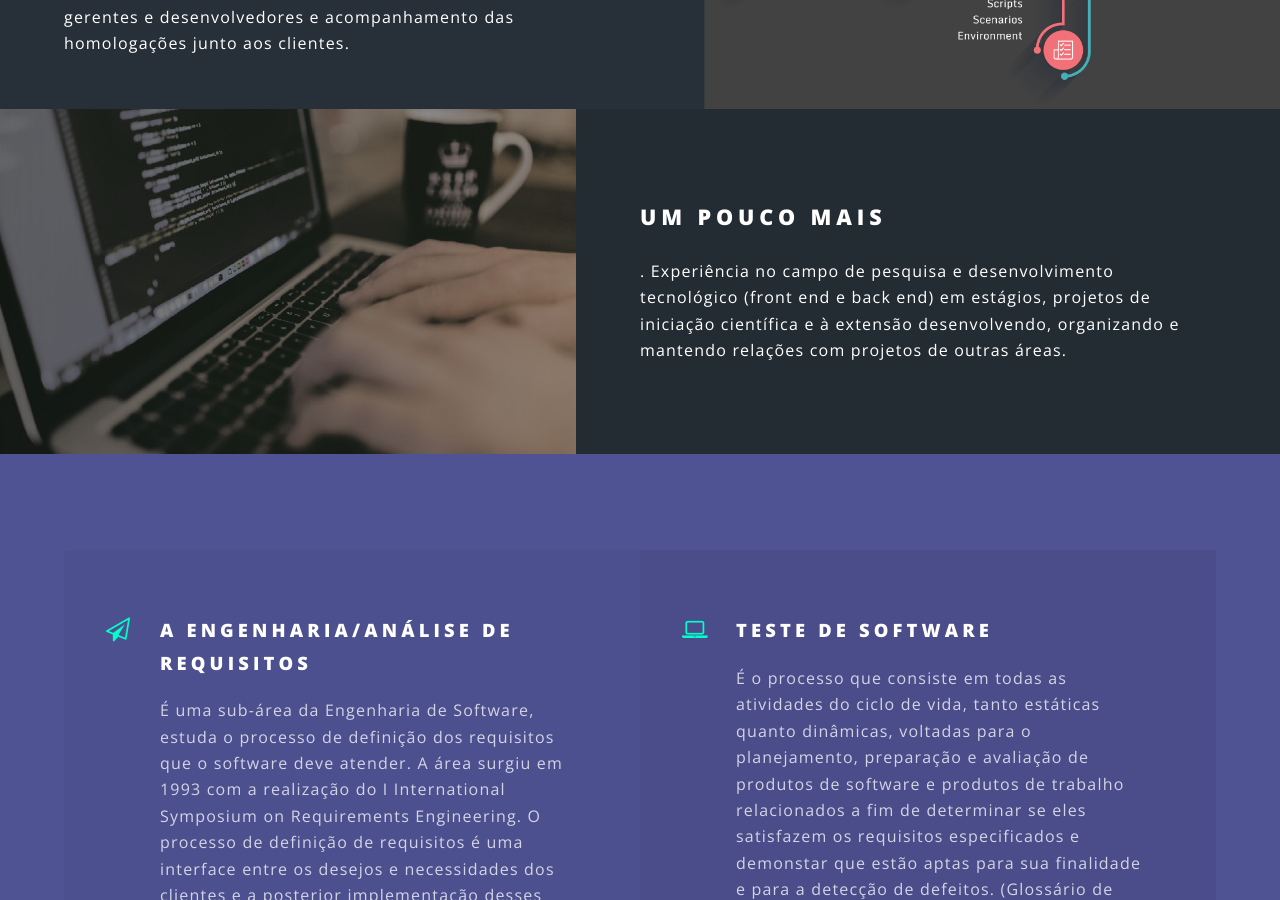
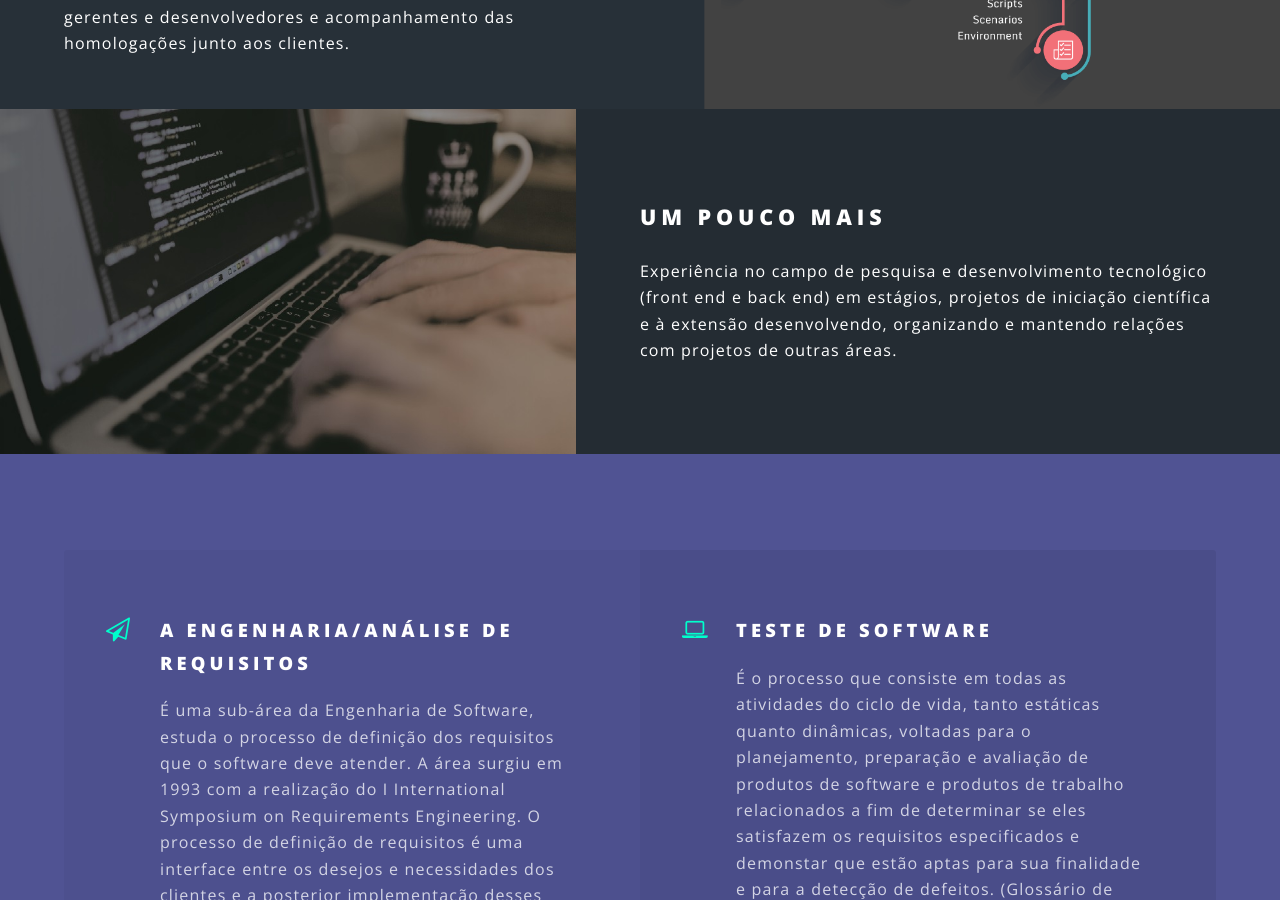
Before and after one commit to SaraFernandes/sarafernandes.github.io_sfdhgdfg, a Jekyll site: the page built from index.html, in a window 1280 px wide and 900 px high, scrolled down 2271 px. Built offline with Jekyll 4.4.1, drawn with Linux system fonts in a browser that asks for light colours.

```diff
--- a/index.html
+++ b/index.html
@@ -55,7 +55,7 @@ layout: landing
 						<section class="spotlight">
 							<div class="image"><img src="images/development.jpg" alt="" /></div><div class="content">
 								<h2>Um Pouco Mais<br/></h2>
-								<p><!--Experiências no desenvolvimento de aplicações para internet (Front-End e Bac) utilizando as tecnologias mais recentes, design criativo  e responsivo (HTML, CSS, Css Frameworks {Bootstrap}, Javascript). E por que eu também trabalho com web? porque web é incrível e há facilidade em aprender cada dia mais-->. Experiência no campo de pesquisa e desenvolvimento tecnológico (front end e back end) em estágios, projetos de iniciação científica e à extensão desenvolvendo, organizando e mantendo relações com projetos de outras áreas.</p>							</div>
+								<p><!--Experiências no desenvolvimento de aplicações para internet (Front-End e Bac) utilizando as tecnologias mais recentes, design criativo  e responsivo (HTML, CSS, Css Frameworks {Bootstrap}, Javascript). E por que eu também trabalho com web? porque web é incrível e há facilidade em aprender cada dia mais-->Experiência no campo de pesquisa e desenvolvimento tecnológico (front end e back end) em estágios, projetos de iniciação científica e à extensão desenvolvendo, organizando e mantendo relações com projetos de outras áreas.</p>							</div>
 						</section>
 					</section>
 
```
